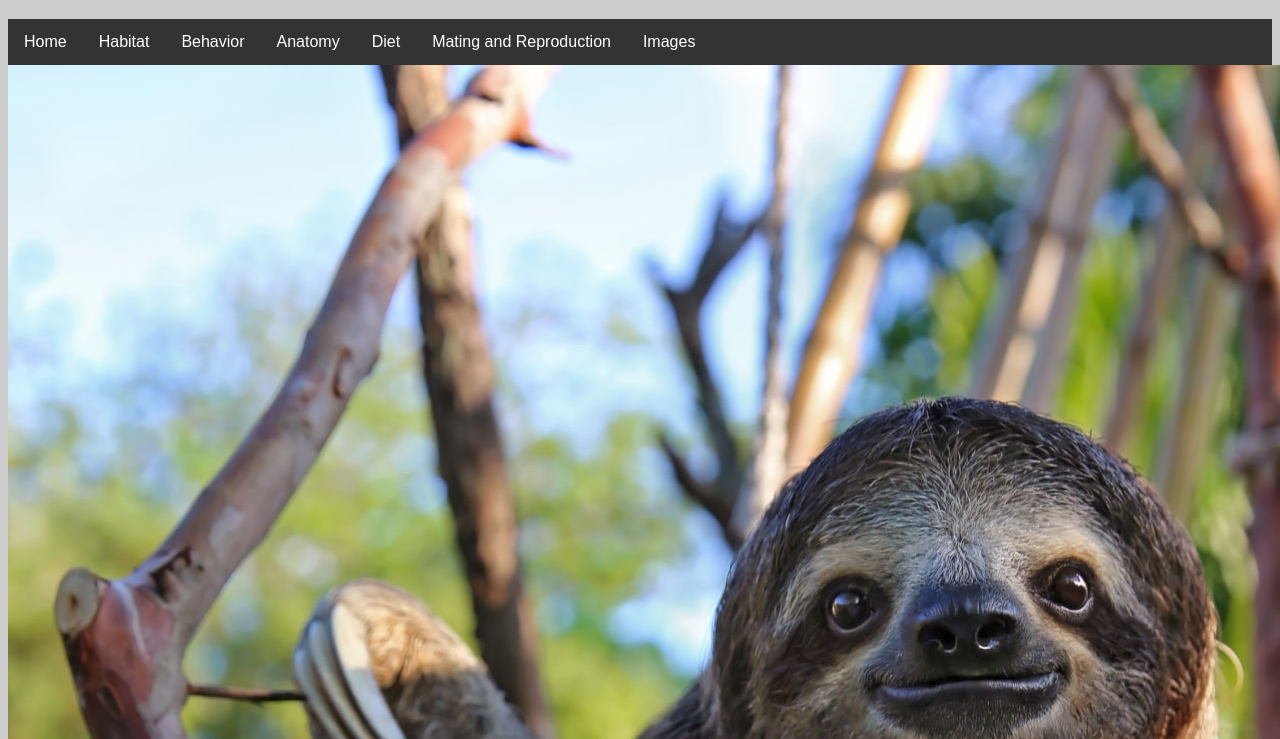
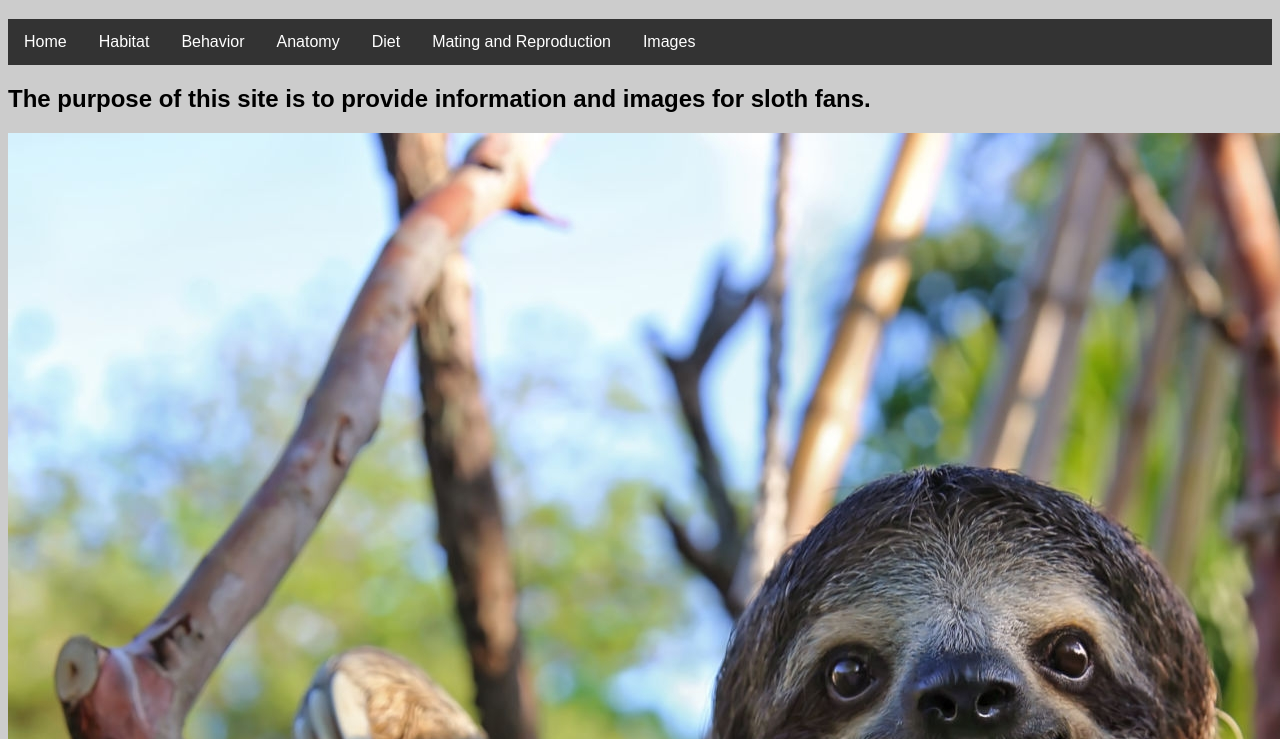
Before and after one commit to g0ld2k/Sloths-Are-Fun, a plain HTML site: page index.html in a window 1280 px wide. Shown: the part 61-800 px from the top of the page. Drawn offline with Linux system fonts and the light colour scheme.

Commit message:
purpose added

```diff
--- a/index.html
+++ b/index.html
@@ -19,6 +19,8 @@
 	<li><a href="images.html">Images</a></li>
 </ul>
 
+<h2>The purpose of this site is to provide information and images for sloth fans.</h2>
+
 
 <img src="homeimage.jpg" />
 
```
